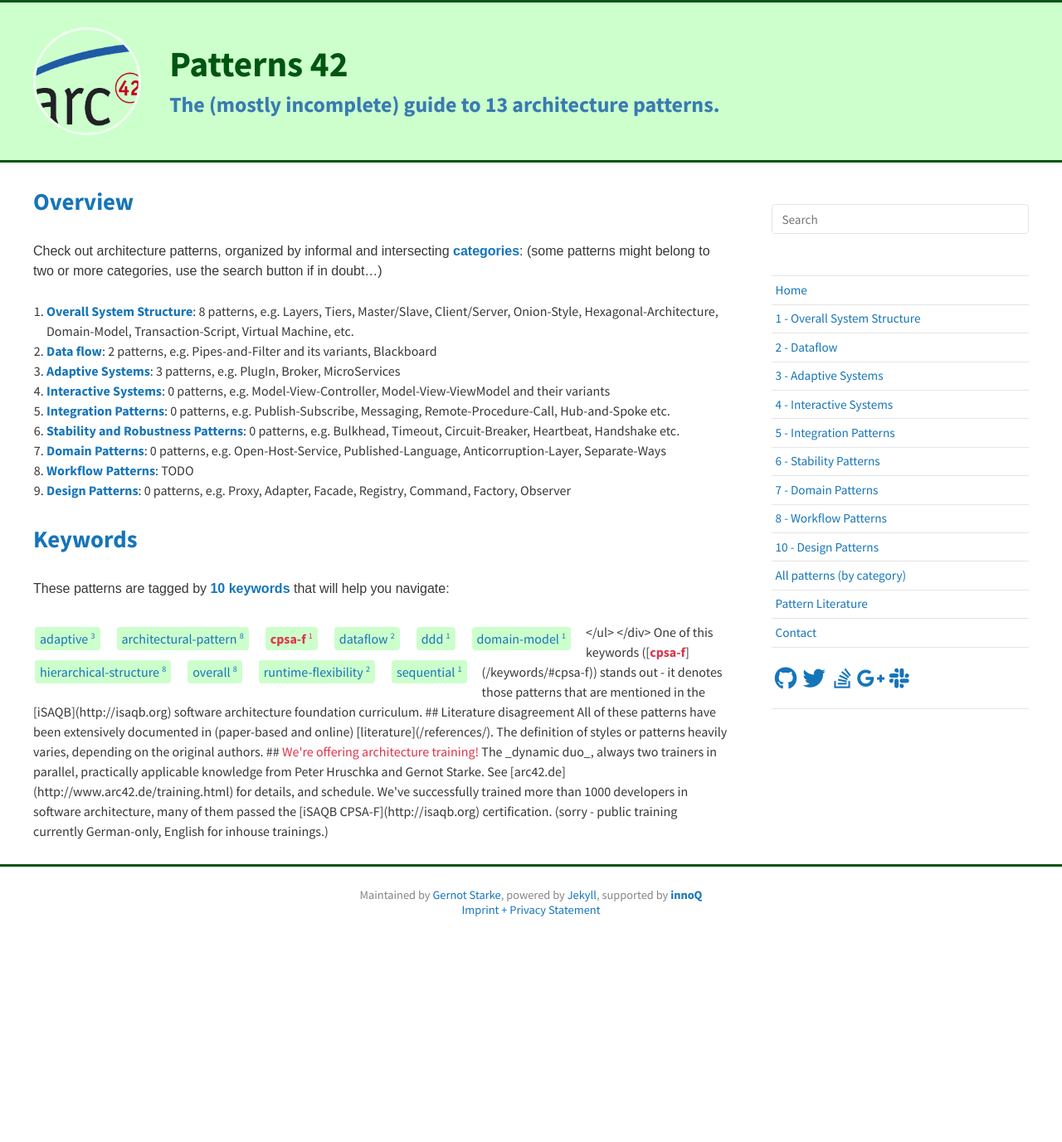
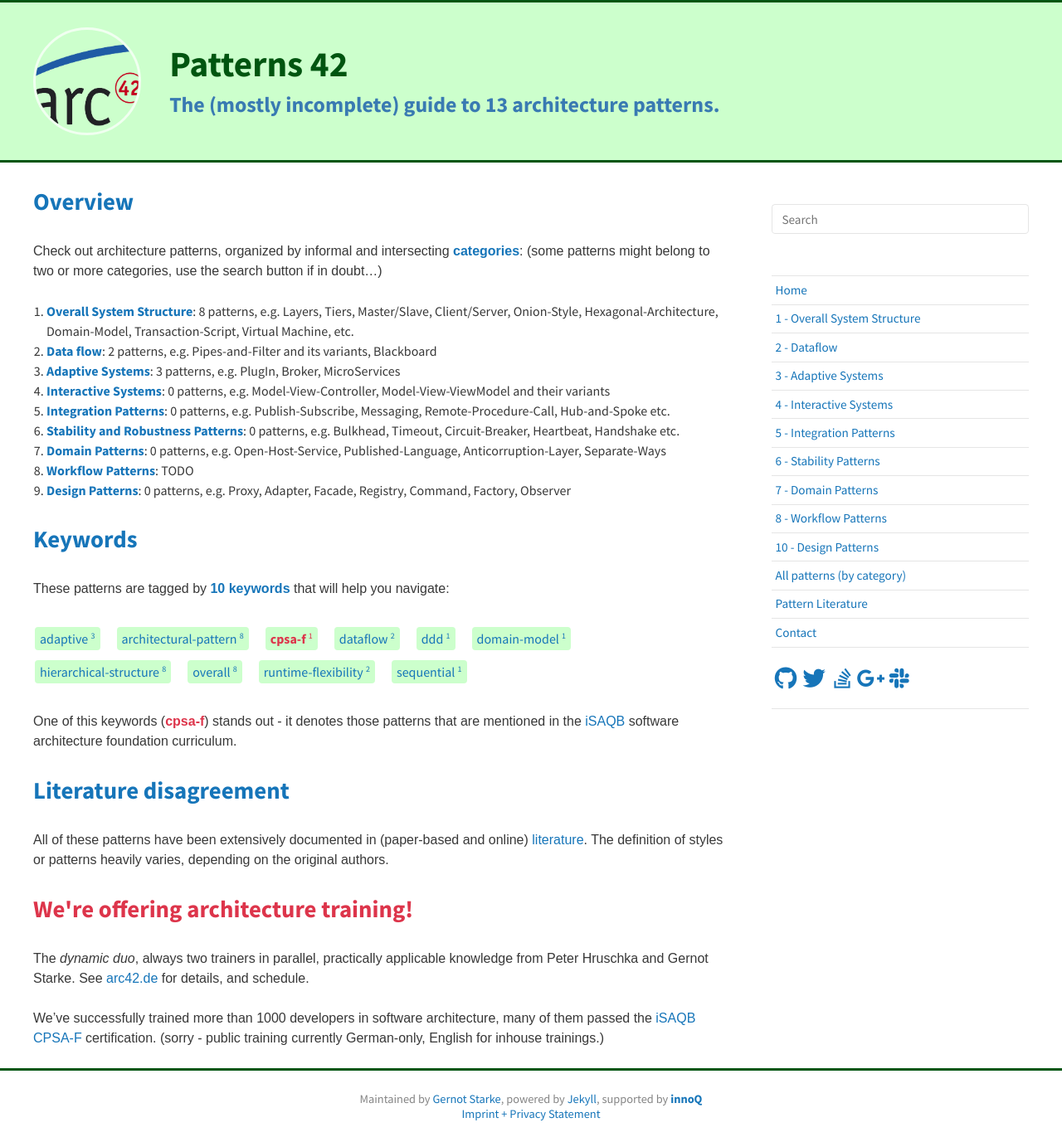
Before and after one commit to arc42/patterns.arc42.org-site, a Jekyll site: the page built from _pages/home.md, in a window 1280 px wide. Shown: the whole page at 83% size. Built offline with Jekyll 4.4.1, drawn with Linux system fonts in a browser that asks for light colours; nearby versions of some CDN libraries; comment, search, counter and statistics services are not loaded; before the commit the page ends 1131 px from its top, so only the background shows below that.

Commit message:
fixed missing </li>

```diff
--- a/_pages/home.md
+++ b/_pages/home.md
@@ -40,7 +40,7 @@ These patterns are tagged by [**{{ site.tags.size }} keywords**](/keywords) that
   <ul class="tag-box inline">
   {% for tag in tag_words %}{% if tag == "cpsa-f" %}
        <li><a href="{{ site.baseurl }}/keywords/#{{tag}}"><font color="#dd354b"><b>{{ tag }}</b>
-       <span>{{ site.tags[tag] | size }}</span></font></a>
+       <span>{{ site.tags[tag] | size }}</span></font></a></li>
     {% else %}
     <li><a href="{{ site.baseurl }}/keywords">{{ tag }}
     <span>{{ site.tags[tag] | size }}</span></a></li>
```
